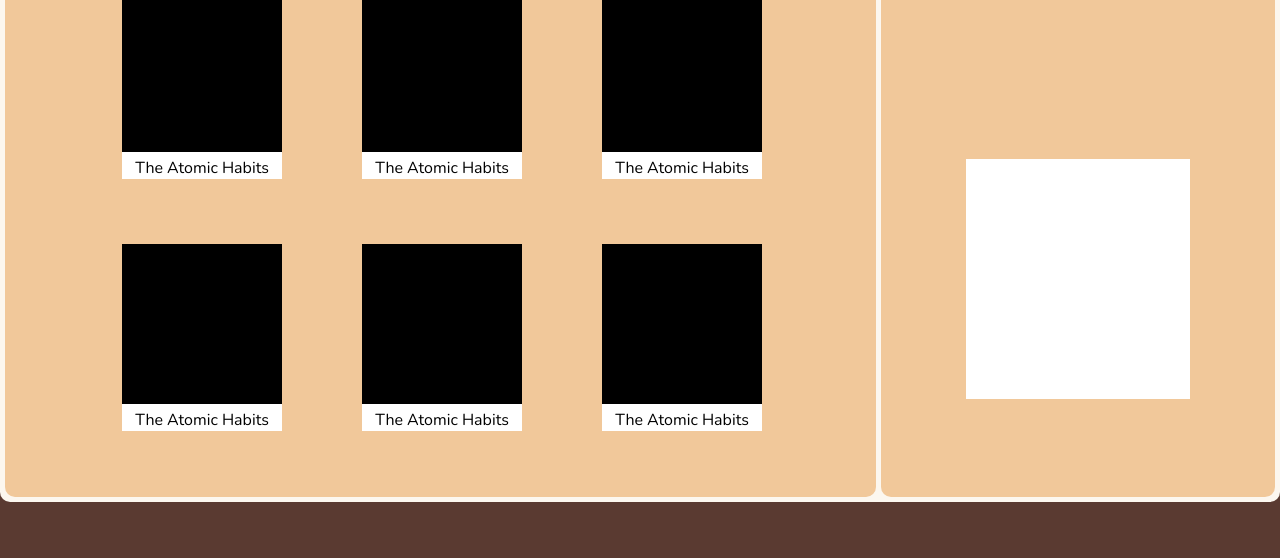
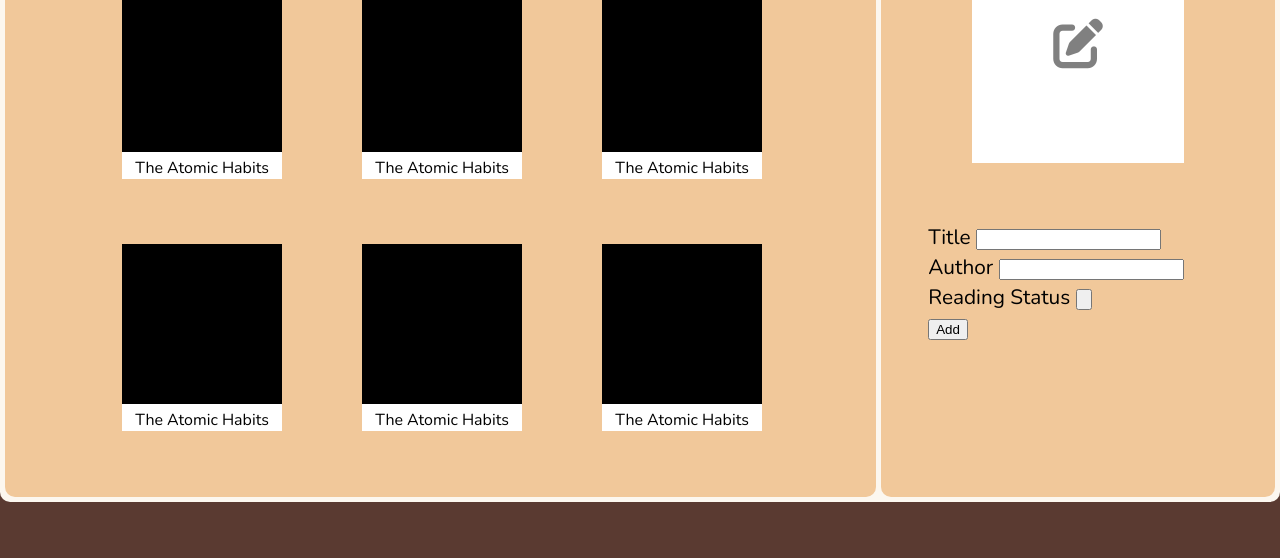
Before and after one commit to ruchik-panwal/library, a plain HTML site: page index.html in a window 1280 px wide. Shown: the part 242-800 px from the top of the page. Drawn offline with nearby package versions, Linux system fonts and the light colour scheme; a web font is replaced by a local one.

Commit message:
Done some work on the form to add the books

```diff
--- a/index.html
+++ b/index.html
@@ -126,11 +126,39 @@
 
             </div>
         </div>
+
         <div class="singleBookView">
+
             <div class="viewTitle">New Book</div>
+
             <div class="bookCover">
-                <div class="coverEdit"></div>
+                <div class="coverEdit"><i class="fa-solid fa-pen-to-square"></i></div>
             </div>
+
+            <!-- form -->
+            <form action="">
+
+                <div class="titleIn">
+                    <label for="bookTitle">Title</label>
+                    <input type="text" id="bookTitle">
+                </div>
+
+                <div class="authorIn">
+                    <label for="authorName">Author</label>
+                    <input type="text" id="authorName">
+                </div>
+
+                <div class="statusIn">
+                    <label for="status">Reading Status</label>
+                    <input type="button" value="" id="status">
+                </div>
+
+                <div class="submitIn">
+                    <button type="submit">Add</button>
+                </div>
+
+            </form>
+
         </div>
 
     </div>
--- a/style.css
+++ b/style.css
@@ -267,13 +267,19 @@ button[Type="submit"] i {
 /* Single Book View */
 
 .singleBookView {
-    padding: 10px;
+    box-sizing: border-box;
+    padding: 20px;
 
-    /* Flex */
+    /* Grid */
     display: grid;
+    grid-template-rows: 60px 300px 3cm;
     justify-items: center;
-    align-items: center;
 
+
+}
+
+.viewTitle {
+    box-sizing: border-box;
 }
 
 .bookCover {
@@ -286,7 +292,29 @@ button[Type="submit"] i {
     height: 30vh;
 }
 
+.coverEdit{
+    height: 100%;
+    display: flex;
+    align-items: center;
+    justify-content: center;
 
+
+}
+.coverEdit i {
+    font-size: 50px;
+    color: gray;
+}
+
+.coverEdit:hover{
+    background-color: rgba(0, 0, 0, 0.112);
+    cursor:grab;
+}
+
+form div{
+    width: 300px;
+    height: 30px;
+    font-size: 1.3rem;
+}
 
 /* F O O T E R */
 
```
